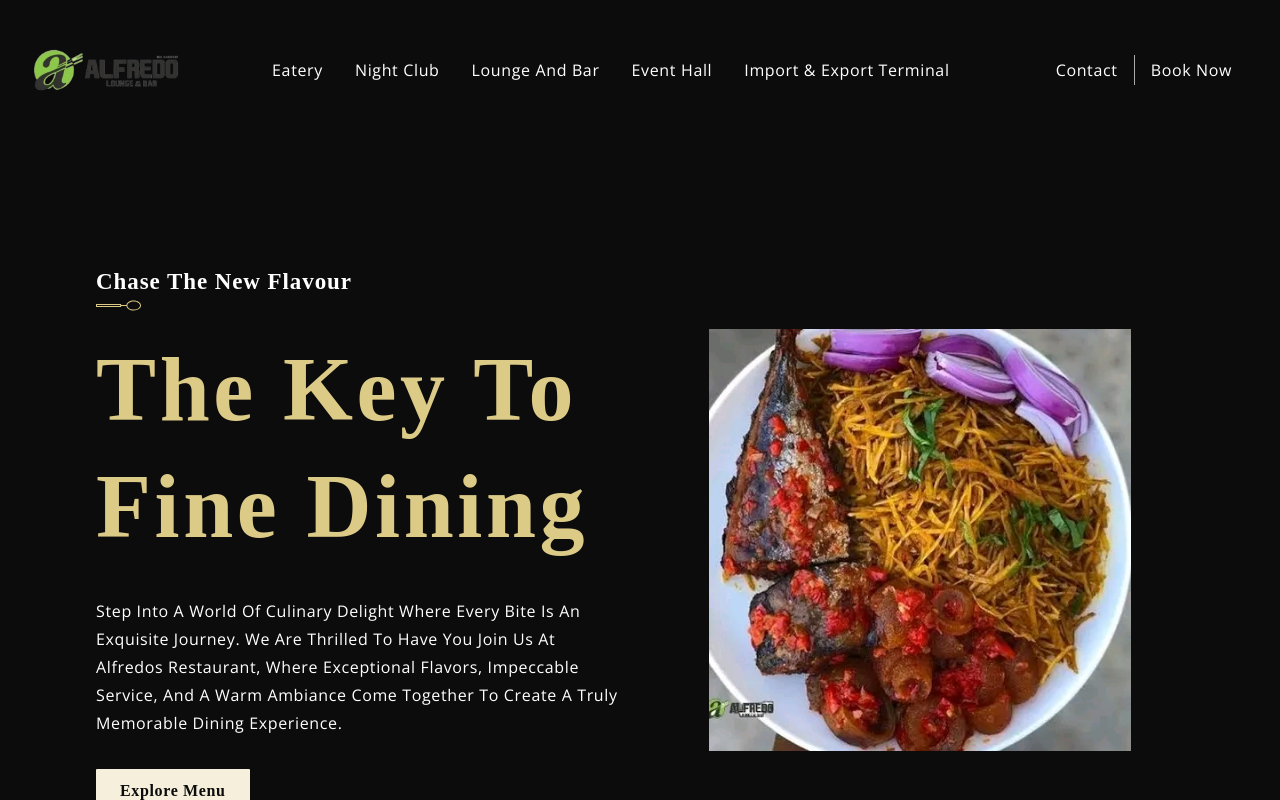
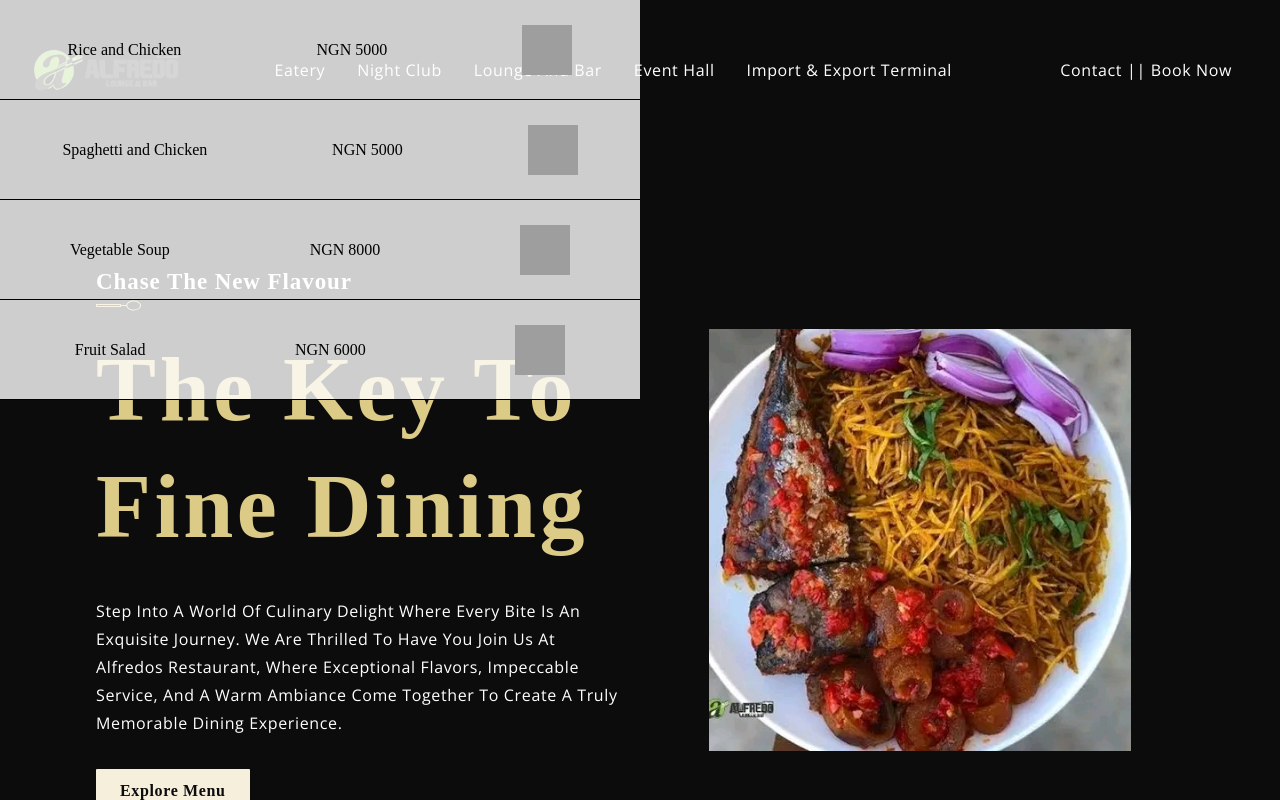
Before and after one commit to evabanegacom/alfredo-bar, a React (Create React App) app: page / in a window 1280 px wide. Both pictures are taken after a click on the button "Explore Menu". Shown: the top 800 px of the page. Built offline with nearby package versions, Linux system fonts and the light colour scheme; grey boxes are pictures that could not be loaded; a web font is replaced by a local one.

Commit message:
The addition of modals and video

```diff
--- a/src/components/Menuitem/MenuItem.css
+++ b/src/components/Menuitem/MenuItem.css
@@ -1,7 +1,6 @@
 .app__menuitem {
-    width: 100%;
+    width: fit-content;
     margin: 1rem 0;
-
     display: flex;
     flex-direction: column;
 }
--- a/src/components/Navbar/Navbar.jsx
+++ b/src/components/Navbar/Navbar.jsx
@@ -19,9 +19,7 @@ const Navbar = () => {
         <li className="p__opensans"><a href="#contact">Import & Export Terminal</a></li>
       </ul>
       <div className="app__navbar-login">
-        <a href="#login" className="p__opensans">Contact</a>
-        <div />
-        <a href="/" className="p__opensans">Book Now</a>
+        <a href="#login" className="p__opensans">Contact || Book Now</a>
       </div>
       <div className="app__navbar-smallscreen">
         <GiHamburgerMenu color="#fff" fontSize={27} onClick={() => setToggleMenu(true)} />
--- a/src/constants/data.js
+++ b/src/constants/data.js
@@ -56,6 +56,29 @@ const cocktails = [
   },
 ];
 
+const nightclubs = [
+  {
+    title: 'Night Long',
+    price: 'NGN 30000',
+  },
+  {
+    title: 'Virgin Colada',
+    price: 'NGN 2500',
+  },
+  {
+    title: 'Screaming Orgasm',
+    price: 'NGN 3000',
+  },
+  {
+    title: 'Audios Motherfucker',
+    price: 'NGN 4000',
+  },
+  {
+    title: 'Smoothie Jug',
+    price: 'NGN 5000',
+  },
+];
+
 const awards = [
   {
     imgUrl: images.award02,
@@ -79,4 +102,4 @@ const awards = [
   },
 ];
 
-export default { wines, cocktails, awards };
+export default { wines, cocktails, awards, nightclubs };
--- a/src/constants/images.js
+++ b/src/constants/images.js
@@ -5,7 +5,7 @@ import gallery01 from '../assets/gallery01.png';
 import gallery02 from '../assets/gallery02.png';
 import gallery03 from '../assets/gallery03.png';
 import gallery04 from '../assets/gallery04.png';
-import knife from '../assets/knife.png';
+import knife from '../assets/knife.mp4';
 import logo from '../assets/logo.png';
 import menu from '../assets/menu.png';
 import overlaybg from '../assets/overlaybg.png';
--- a/src/container/AboutUs/AboutUs.css
+++ b/src/container/AboutUs/AboutUs.css
@@ -19,17 +19,16 @@
 }
 
 .app__aboutus-content_about {
-    flex: 1;
+
     display: flex;
-    justify-content: flex-end;
-    align-items: flex-end;
+    justify-content: center;
+    align-items: center;
     flex-direction: column;
-
-    text-align: right;
+    text-align: center;
 }
 
 .app__aboutus-content_knife {
-    margin: 2rem 4rem;
+    margin: 2rem 2rem;
 }
 
 .app__aboutus-content_knife img {
@@ -37,17 +36,16 @@
 }
 
 .app__aboutus-content_history {
-    flex: 1;
     display: flex;
-    justify-content: flex-start;
-    align-items: flex-start;
+    justify-content: center;
+    align-items: center;
     flex-direction: column;
 
-    text-align: left;
+    text-align: center;
 }
 
 .app__aboutus-content_about p,
-.app__aboutus-content_history p {
+.app__specialMenu_menu_items {
     margin: 2rem 0;
     color: var(--color-grey);
 }
--- a/src/container/AboutUs/AboutUs.jsx
+++ b/src/container/AboutUs/AboutUs.jsx
@@ -1,6 +1,6 @@
 import React from 'react';
-
-import { images } from '../../constants';
+import { MenuItem } from '../../components';
+import { data, images } from '../../constants';
 import './AboutUs.css';
 
 const AboutUs = () => (
@@ -11,20 +11,30 @@ const AboutUs = () => (
 
     <div className="app__aboutus-content flex__center">
       <div className="app__aboutus-content_about">
-        <h1 className="headtext__cormorant">About Us</h1>
+        <h1 className="headtext__cormorant">Our Club</h1>
         <img src={images.spoon} alt="about_spoon" className="spoon__img" />
-        <p className="p__opensans">At Alfredos Restaurant, we believe that dining is more than just a meal. it is an experience that engages the senses and creates cherished memories. Located in Festac, our Restaurant is a testament to our passion for impeccable cuisine. Our commitment to using the finest ingredients  and providing warm and attentive service defines who we are. Whether you are seeking a romantic dinner or a gathering with friends, we invite you to indulge in the art of gastronomy with us.</p>
+        <p className="p__opensans">Welcome to Alfredos, where the night comes alive with pulsating beats, electrifying energy, and an atmosphere that transcends the ordinary. Established with a passion for entertainment and a commitment to redefining nightlife, Alfredos stands as an iconic destination for those seeking an unforgettable experience. At Alfredos, we believe that the night is a canvas of possibilities, where every moment is an opportunity to create memories that resonate for a lifetime. </p>
+
         <button type="button" className="custom__button">Know More</button>
       </div>
 
       <div className="app__aboutus-content_knife flex__center">
-        <img src={images.knife} alt="about_knife" width={500} />
+        <video controls width="640" height="360">
+          <source src={images.knife} type="video/mp4" />
+          <track kind="captions" srcLang="en" label="English captions" />
+          Your browser does not support the video tag.
+        </video>
       </div>
       <div className="app__aboutus-content_history">
-        <h1 className="headtext__cormorant">Our History</h1>
+        <h1 className="headtext__cormorant">Our Fees</h1>
         <img src={images.spoon} alt="about_spoon" className="spoon__img" />
-        <p className="p__opensans">A journey that began 2years ago, Alfredos Restaurant has been a cornerstone of culinary excellence in Festac. Founded by Mr.Alfred Ekene Obelle, a visionary with an unrelenting passion for food, our restaurant started as a humble endeavor and has grown into a symbol of dining sophistication. Over the years, we have evolved our menu, embracing both tradition and innovation to create a symphony of flavors that reflect the essence of our city.</p>
-        <button type="button" className="custom__button">Know More</button>
+        <div className="app__specialMenu-menu_cocktails  flex__center">
+          <div className="app__specialMenu_menu_items">
+            {data.nightclubs.map((nightclub, index) => (
+              <MenuItem key={nightclub.title + index} title={nightclub.title} price={nightclub.price} tags={nightclub.tags} />
+            ))}
+          </div>
+        </div>        <button type="button" className="custom__button">Know More</button>
       </div>
     </div>
   </div>
--- a/src/container/Header/Header.jsx
+++ b/src/container/Header/Header.jsx
@@ -1,22 +1,79 @@
-import React from 'react';
+// import { React, useState } from 'react';
+// import { SubHeading } from '../../components';
+// import { images } from '../../constants';
+// import './Header.css';
+// import Modal from '../Modals/Modals';
 
+// const Header = () => {
+//   const [showModal, setShowModal] = useState(false);
+//   const openModal = () => {
+//     setShowModal(true);
+//   };
+//   // const closeModal = () => {
+//   //     setShowModal(false)
+//   // };
+
+//   const handleModal = () => {
+//     if (showModal) {
+//       return (
+//         <Modal /* closeModal={closeModal} */ />
+//       );
+//     }
+//     return openModal();
+//   };
+
+//   return (
+
+//     <div className="app__header app__wrapper section__padding" id="home">
+//       <div className="app__wrapper_info">
+//         <SubHeading title="Chase the new flavour" />
+//         <h1 className="app__header-h1">The Key To Fine Dining</h1>
+//         <p className="p__opensans" style={{ margin: '2rem 0' }}>Step into a world of culinary delight where every bite is an exquisite journey. We are thrilled to have you join us at Alfredos Restaurant, where exceptional flavors, impeccable service, and a warm ambiance come together to create a truly memorable dining experience. </p>
+//         <button type="button" className="custom__button" onClick={handleModal}>Explore Menu</button>
+//       </div>
+
+//       <div className="app__wrapper_img">
+//         <img src={images.welcome} alt="header_img" />
+//       </div>
+//     </div>
+//   );
+// };
+
+// export default Header;
+
+import React, { useState } from 'react';
 import { SubHeading } from '../../components';
 import { images } from '../../constants';
 import './Header.css';
+import Modal from '../Modals/Modals';
 
-const Header = () => (
+const Header = () => {
+  const [showModal, setShowModal] = useState(false);
+
+  const openModal = () => {
+    setShowModal(true);
+  };
+
+  const closeModal = () => {
+    setShowModal(false);
+  };
+
+  return (
     <div className="app__header app__wrapper section__padding" id="home">
       <div className="app__wrapper_info">
         <SubHeading title="Chase the new flavour" />
         <h1 className="app__header-h1">The Key To Fine Dining</h1>
         <p className="p__opensans" style={{ margin: '2rem 0' }}>Step into a world of culinary delight where every bite is an exquisite journey. We are thrilled to have you join us at Alfredos Restaurant, where exceptional flavors, impeccable service, and a warm ambiance come together to create a truly memorable dining experience. </p>
-      <button type="button" className="custom__button">Explore Menu</button>
+        <button type="button" className="custom__button" onClick={openModal}>Explore Menu</button>
       </div>
 
       <div className="app__wrapper_img">
         <img src={images.welcome} alt="header_img" />
       </div>
+
+      {showModal && <Modal closeModal={closeModal} />}
     </div>
   );
+};
 
 export default Header;
--- /dev/null
+++ b/src/container/Modals/Modals.css
@@ -0,0 +1,23 @@
+.food-modals-container{
+    display: flex;
+    flex-direction: column;
+    justify-content: center;
+    align-items: center;
+    position: fixed;
+    z-index: 1000;
+    top: 0;
+    left: 0;
+    width: 50%;
+    height: 50%;
+    background-color: rgba(255,255,255,0.8);
+}
+
+.foodcontainer{
+    width: 100%;
+    height: 100%;
+    display: flex;
+    flex-direction: row;
+    justify-content: space-around;
+    align-items: center;
+    border-bottom: 1px solid black;
+}
--- /dev/null
+++ b/src/container/Modals/Modals.jsx
@@ -0,0 +1,30 @@
+import React from 'react';
+import './Modals.css';
+import welcome from '../../assets/welcome.png';
+
+const Modals = () => (
+  <div className="food-modals-container">
+    <div className="foodcontainer">
+      <p>Rice and Chicken</p>
+      <p>NGN 5000</p>
+      <img src={welcome} width={50} height={50} alt="rice and chicken" />
+    </div>
+    <div className="foodcontainer">
+      <p>Spaghetti and Chicken</p>
+      <p>NGN 5000</p>
+      <img src={welcome} width={50} height={50} alt="spaghetti and chicken" />
+    </div>
+    <div className="foodcontainer">
+      <p>Vegetable Soup</p>
+      <p>NGN 8000</p>
+      <img src={welcome} width={50} height={50} alt="vegetable soup" />
+    </div>
+    <div className="foodcontainer">
+      <p>Fruit Salad</p>
+      <p>NGN 6000</p>
+      <img src={welcome} width={50} height={50} alt="fruit salad" />
+    </div>
+  </div>
+);
+
+export default Modals;
```
Also changed, not shown: src/assets/knife.png (deleted), 1 other file (tests, documents, lock files or other folders). Lines whose indentation alone changed are shown as unchanged.
